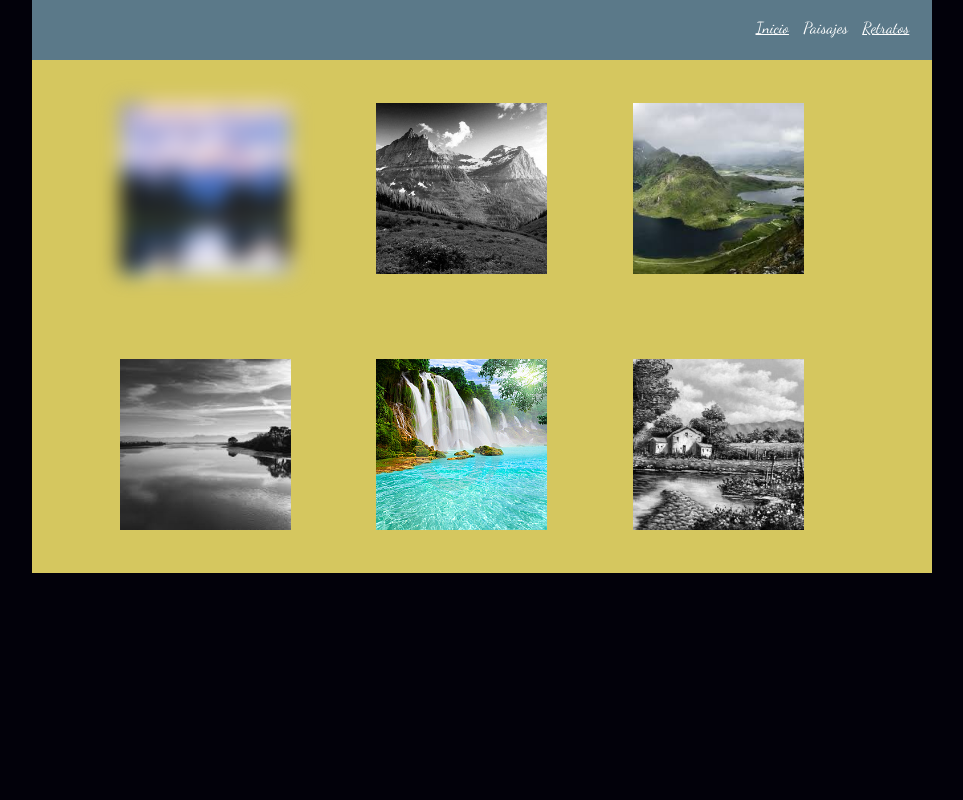
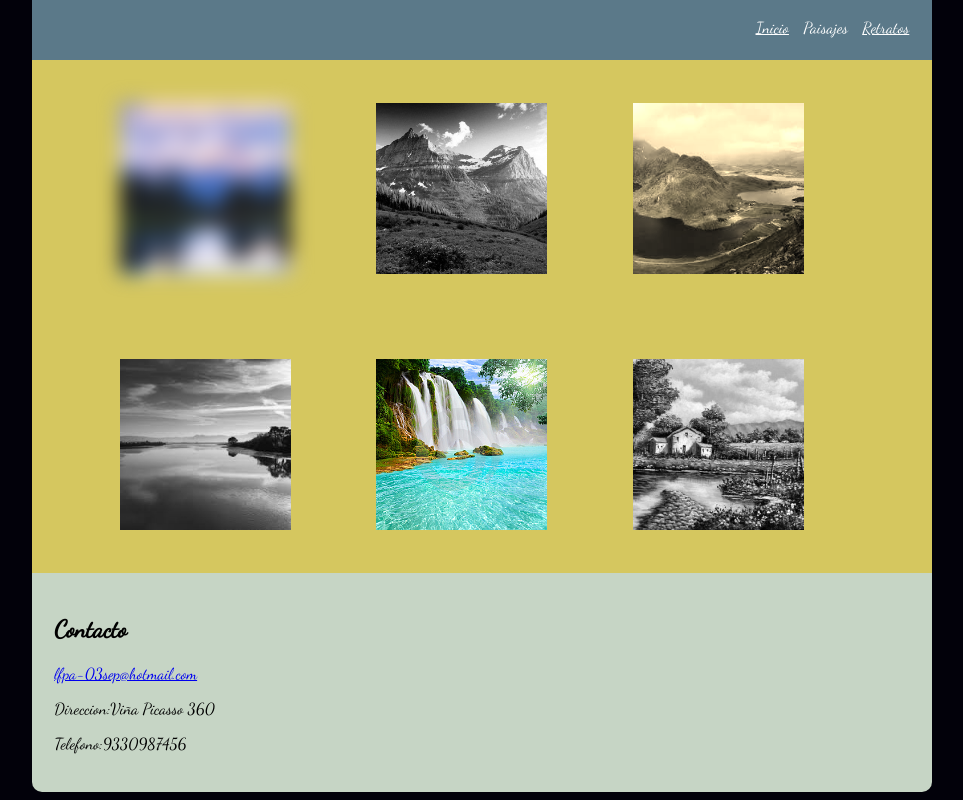
Before and after one commit to FelipePoma/CSSyDisenoWebResponsive_Luis_Felipe_Poma_Astete, a plain HTML site: page paginas/paisajes.html in a window 1280 px wide. Shown: the part 93-893 px from the top of the page, without its empty margins (229-1192 px from the left). Before the commit the page ends 800 px from the top, so only its background shows below. Drawn offline with Linux system fonts and the light colour scheme.

Commit message:
Empezando con el Footer

```diff
--- a/css/paisajes.css
+++ b/css/paisajes.css
@@ -3,6 +3,10 @@
   src: url("DancingScript.ttf");
 }
 @media (max-width:900px) {
+  #content
+  {
+    width: 100%
+  }
 
 }
 @media (min-width:900px) {
@@ -11,11 +15,6 @@
     margin-left: 20%;
     margin-right: 10%;
     width: 900px;
-  }
-  #galeria
-  {
-    background-color: #d5c75f;
-
   }
   .fila1
   {
@@ -47,7 +46,7 @@ body
 {
   font-family: "DancingScript";
   background-color: #02010a;
-  color: white;
+
 }
 #cabezera
 {
@@ -67,6 +66,10 @@ body
   text-align: right;
   word-spacing: 10px;
 }
+#galeria
+{
+  background-color: #d5c75f;
+}
 #navegacion .link2
 {
   text-decoration: none;
@@ -75,7 +78,17 @@ body
 {
   filter: blur(10px);
 }
+#galeria .paisaje3
+{
+  filter: sepia(90%);
+}
 #galeria .paisaje2,.paisaje4,.paisaje6
 {
   filter: grayscale(100%);
 }
+footer
+{
+  background-color:  #C6d5c5;
+  border-radius: 0 0 10px 10px;
+  padding: 2.5%;
+}
--- a/paginas/paisajes.html
+++ b/paginas/paisajes.html
@@ -26,12 +26,29 @@
                       <img src="../img/paisajes/paisaje4.jpg" class="paisaje4">
                       <img src="../img/paisajes/paisaje5.jpg" class="paisaje5">
                       <img src="../img/paisajes/paisaje6.jpg" class="paisaje6">
-
                     </section>
                   </div>
                   <footer>
+                    <div id="Informacion">
+                    <section id="Contacto">
+                      <h1>Contacto</h1>
+                      <a href="mailto:lfpa-03sep@hotmail.com?subject=feedback">lfpa-03sep@hotmail.com</a>
+                      <p>Direccion:Viña Picasso 360</p>
+                      <p>Telefono:9330987456</p>
+
+                    </section>
+                    <section id="Terminos">
+
+                    </section>
+                    <section id="Social">
+
+                    </section>
+                    <section id="Terminos">
+
+                    </section>
 
                   </footer>
+                </div>
         </div>
   </body>
 </html>
```
